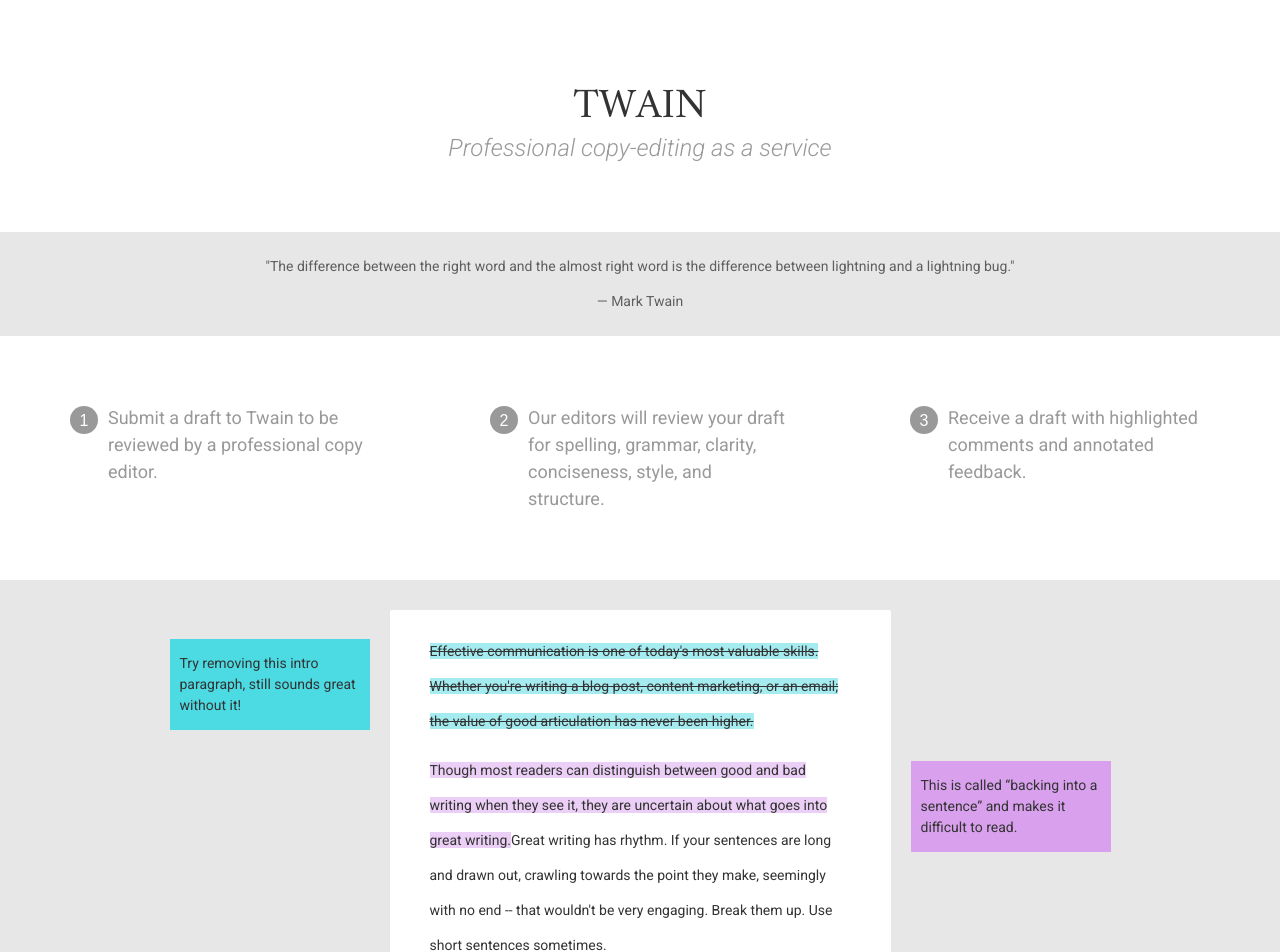
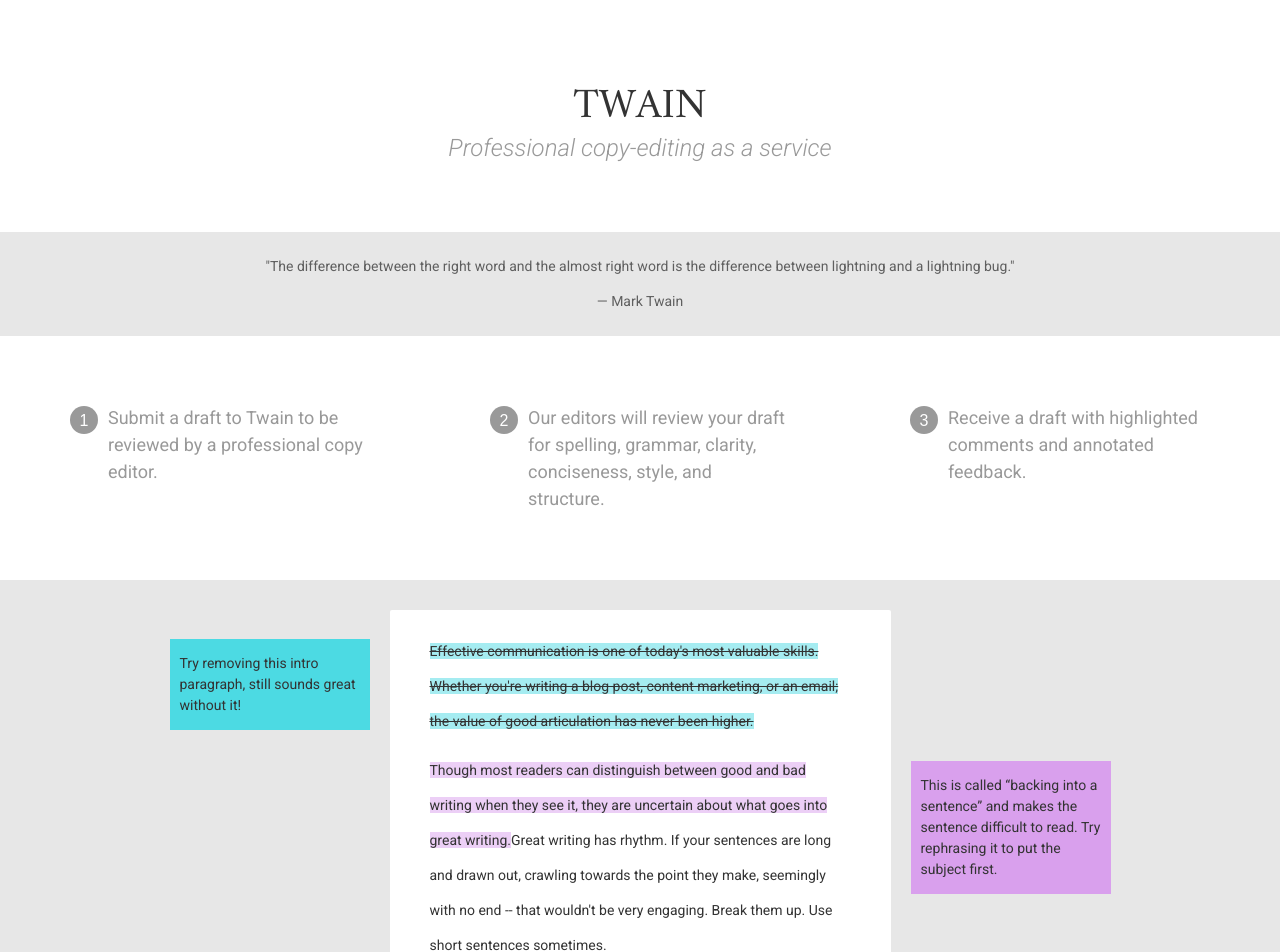
Before and after one commit to choxi/twain, a React (Vite) app: page / in a window 1280 px wide. Shown: the top 952 px of the page. Built offline with nearby package versions, Linux system fonts and the light colour scheme.

Commit message:
Copy update

```diff
--- a/src/components/App.js
+++ b/src/components/App.js
@@ -75,7 +75,7 @@
             </div>
 
             <div className="Annotation Annotation--alt Annotation--2">
-              <p>This is called “backing into a sentence” and makes it difficult to read.</p>
+              <p>This is called “backing into a sentence” and makes the sentence difficult to read. Try rephrasing it to put the subject first.</p>
             </div>
 
             <div className="Annotation Annotation--3">
```
